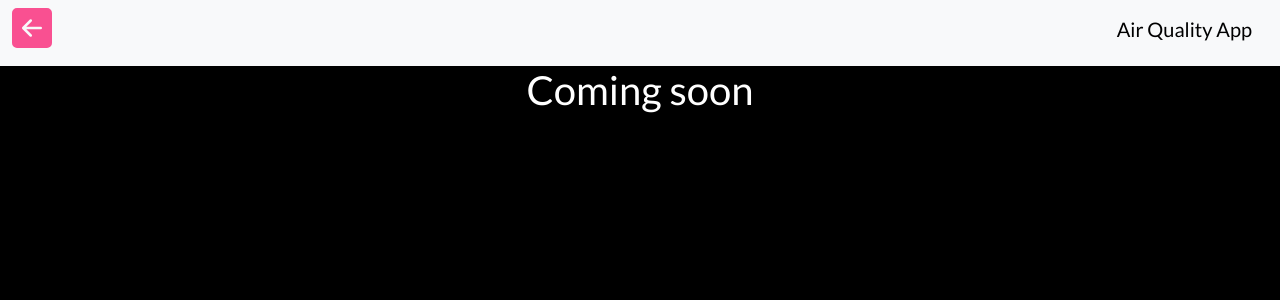
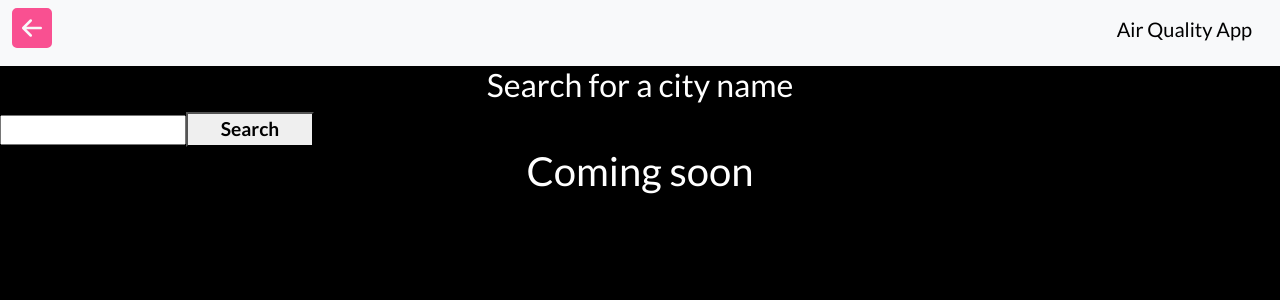
Before and after one commit to PabloEGonz/air-quality-app, a React (Create React App) app: page /add in a window 1280 px wide. Shown: the top 300 px of the page. Built offline with nearby package versions, Linux system fonts and the light colour scheme.

Commit message:
create form to add new city

```diff
--- a/src/pages/add.js
+++ b/src/pages/add.js
@@ -1,8 +1,21 @@
-import React from 'react';
+import React, { useState } from 'react';
 import { BsFillArrowLeftSquareFill } from 'react-icons/bs';
+import { useDispatch } from 'react-redux';
 import { Link } from 'react-router-dom';
+import { getCityCoord } from '../redux/airqaSlice';
 
-const Add = () => (
+const Add = () => {
+  const dispatch = useDispatch();
+  const [city, setCity] = useState('');
+  // const { cityOptions } = useSelector((state) => state.airqa);
+  const handleChange = (e) => {
+    setCity(e.target.value);
+  };
+  const handleSubmit = (e) => {
+    e.preventDefault();
+    dispatch(getCityCoord(city));
+  };
+  return (
     <>
       <nav className="navbar navbar-expand-lg bg-body-tertiary">
         <div className="container-fluid">
@@ -10,8 +23,16 @@ const Add = () => (
           <h3 className="navbar-brand">Air Quality App</h3>
         </div>
       </nav>
+      <div>
+        <form action="POST">
+          <h2 className="under-dev">Search for a city name</h2>
+          <input id="search-city" type="text" value={city} onChange={handleChange} />
+          <button type="submit" onClick={handleSubmit}>Search</button>
+        </form>
         <h1 className="under-dev">Coming soon</h1>
+      </div>
     </>
   );
+};
 
 export default Add;
--- a/src/redux/airqaSlice.js
+++ b/src/redux/airqaSlice.js
@@ -84,10 +84,12 @@ export const getCityCoord = createAsyncThunk('airqa/getCityCoord', async (city)
       throw new Error('Network response was not ok');
     }
     const res = await response.json();
+    console.log(res);
+    return [];
   } catch (error) {
     return error;
   }
-})
+});
 
 const airqaSlice = createSlice({
   name: 'airqa',
```
Lines whose indentation alone changed are shown as unchanged.
